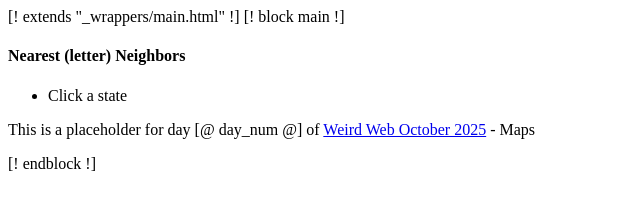
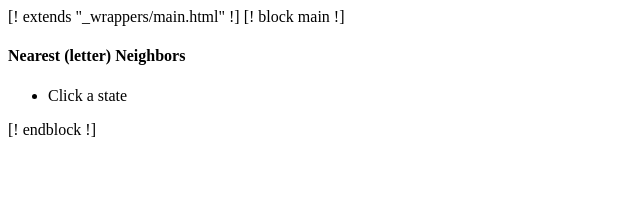
Before and after one commit to alanwsmith/wwo-2025-2, a plain HTML site: page content/index.html in a window 1280 px wide. Shown: the whole page, without its empty margins (0-640 px from the left). Drawn offline with Linux system fonts and the light colour scheme.

Commit message:
Removed place holder

```diff
--- a/content/index.html
+++ b/content/index.html
@@ -6,13 +6,6 @@
   <li>Click a state</li>
 </ul>
 
-
-
-
 <div id="container"></div>
-<p>
-  This is a placeholder for day [@ day_num @]
-  of <a href="https://weirdweboctober.website/">Weird Web October 2025</a> - Maps
-</p>
 
 [! endblock !]
```
Also changed, not shown: docs/index.html (+0 -7 lines).
